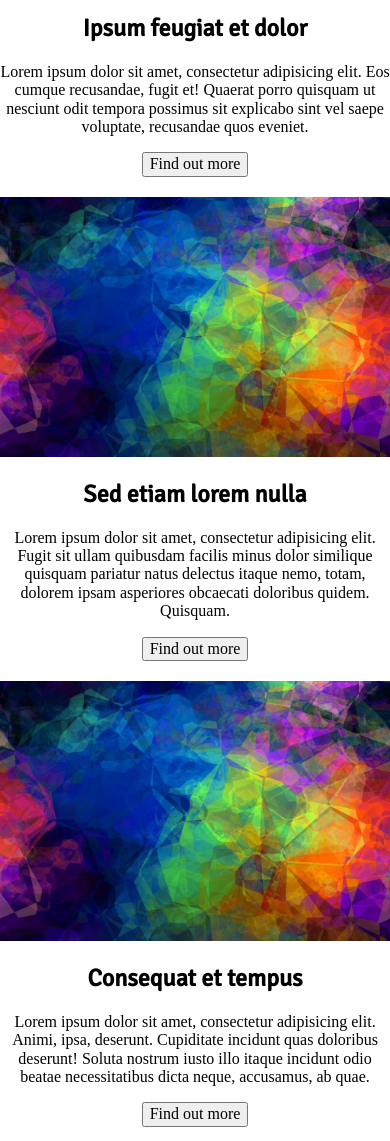
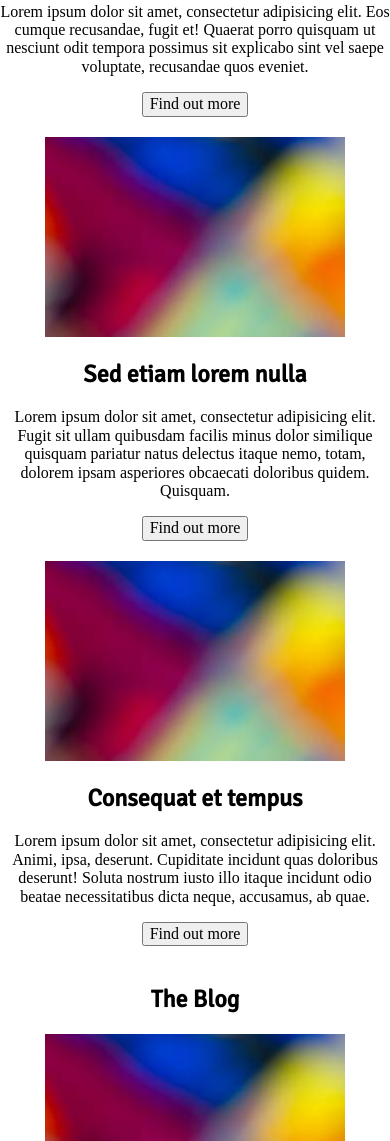
Before and after one commit to pkpatricia/rlc-portfolio, a plain HTML site: page index.html in a window 390 px wide. Shown: the part 1725-2866 px from the top of the page. Drawn offline with nearby package versions, Linux system fonts and the light colour scheme.

Commit message:
made all images responsive

```diff
--- a/index.html
+++ b/index.html
@@ -61,10 +61,13 @@
 	<section class="cf">
 		<h2 class="centertext">My Portfolio</h2>
 		<div class="third centertext">
+			<picture>
+				<source media="(min-width: 600px)"
+				 srcset="images/abstract_1024.jpg">
+				 <img src="images/abstract_300.jpg"
+				 alt="My responsive images">
+			</picture>
 
-			<img srcset="images/abstract_1024.jpg 1024w, images/abstract_300.jpg 300w"
-			src="images/abstract_300.jpg"
-			alt="My responsive image" />
 			<h2>Ipsum feugiat et dolor</h2>
 			<p>Lorem ipsum dolor sit amet, consectetur adipisicing elit. Eos cumque recusandae, fugit et! Quaerat porro quisquam ut nesciunt odit tempora possimus sit explicabo sint vel saepe voluptate, recusandae quos eveniet.</p>
 			<div class="centertext">
@@ -72,9 +75,12 @@
 			</div>
 		</div>
 		<div class="third centertext">
-			<img srcset="images/abstract_1024.jpg 1024w, images/abstract_300.jpg 300w"
-			src="images/abstract_300.jpg"
-			alt="My responsive image" />
+			<picture>
+				<source media="(min-width: 600px)"
+				 srcset="images/abstract_1024.jpg">
+				 <img src="images/abstract_300.jpg"
+				 alt="My responsive images">
+			</picture>
 			<h2>Sed etiam lorem nulla</h2>
 			<p>Lorem ipsum dolor sit amet, consectetur adipisicing elit. Fugit sit ullam quibusdam facilis minus dolor similique quisquam pariatur natus delectus itaque nemo, totam, dolorem ipsam asperiores obcaecati doloribus quidem. Quisquam.</p>
 			<div class="centertext">
@@ -82,9 +88,12 @@
 			</div>
 		</div>
 		<div class="third centertext">
-			<img srcset="images/abstract_1024.jpg 1024w, images/abstract_300.jpg 300w"
-			src="images/abstract_300.jpg"
-			alt="My responsive image" />
+			<picture>
+				<source media="(min-width: 600px)"
+				 srcset="images/abstract_1024.jpg">
+				 <img src="images/abstract_300.jpg"
+				 alt="My responsive images">
+			</picture>
 			<h2>Consequat et tempus</h2>
 			<p>Lorem ipsum dolor sit amet, consectetur adipisicing elit. Animi, ipsa, deserunt. Cupiditate incidunt quas doloribus deserunt! Soluta nostrum iusto illo itaque incidunt odio beatae necessitatibus dicta neque, accusamus, ab quae.</p>
 			<div class="centertext">
```
